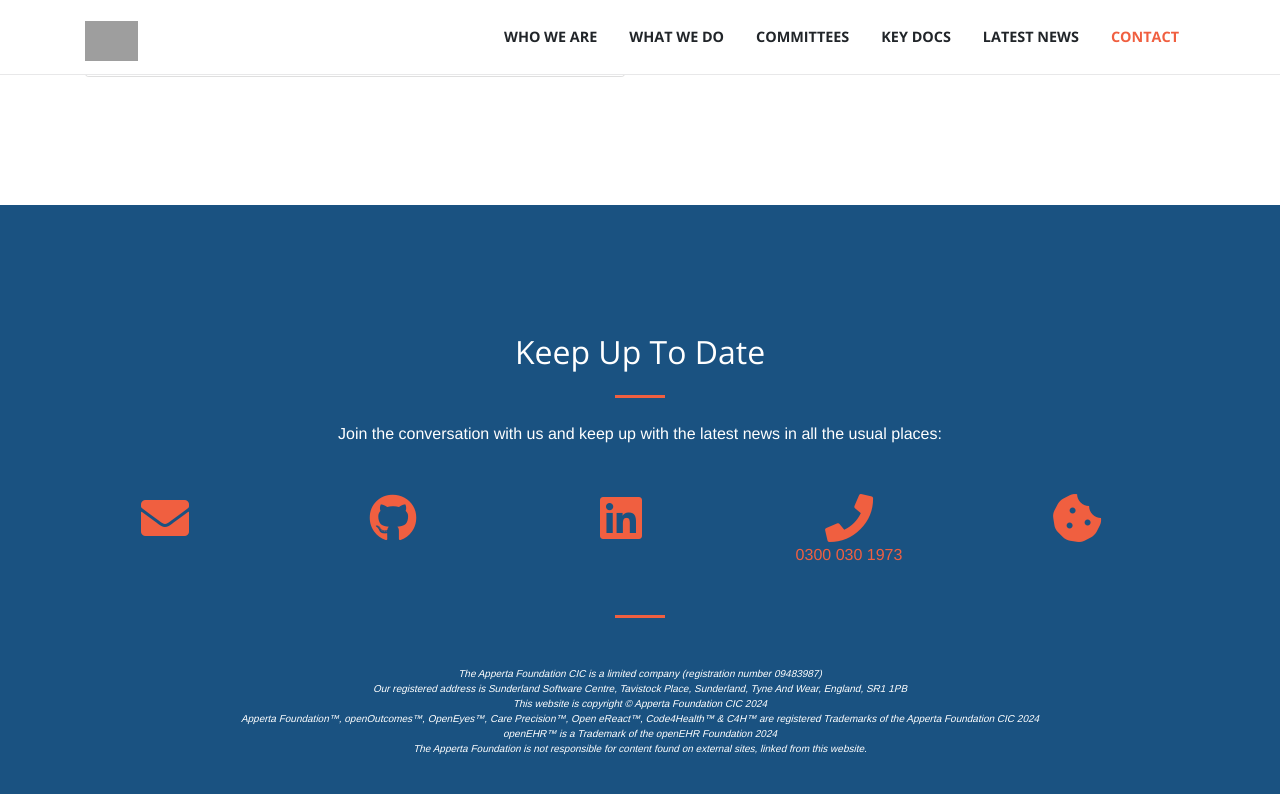
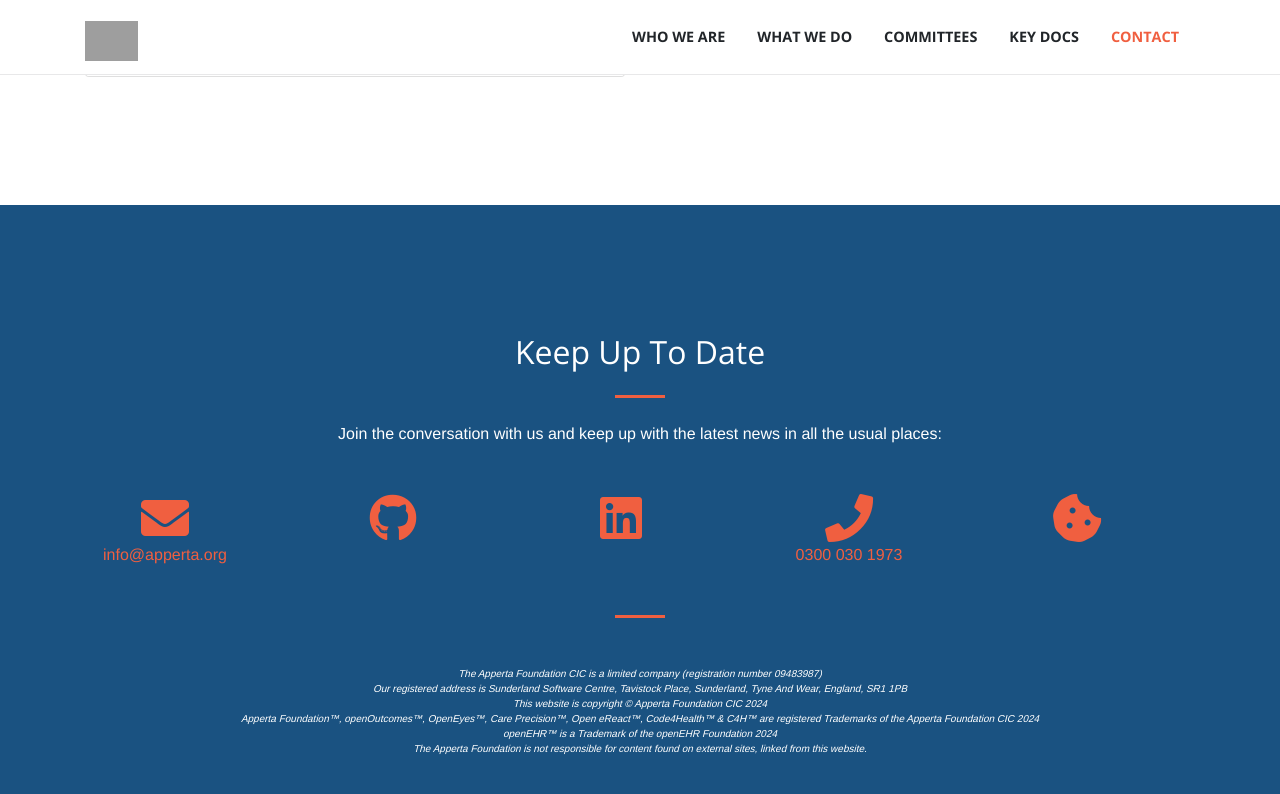
Before and after one commit to AppertaFoundation/apperta.org, a Jekyll site: the page built from index.html, in a window 1280 px wide and 900 px high, scrolled down 7314 px. Shown: the top 794 px of the window. Built offline with Jekyll 4.4.1, drawn with Linux system fonts in a browser that asks for light colours; nearby versions of some CDN libraries; some web fonts are replaced; grey boxes are pictures that could not be loaded.

Commit message:
update/content

```diff
--- a/_includes/footer.html
+++ b/_includes/footer.html
@@ -12,12 +12,13 @@
               <div class="row">
                 <div class="col-md-2 mr-auto text-center">
                    <a href="mailto:info@apperta.org" target="_blank" ><i class="fas fa-envelope fa-3x sr-contact"></i></a>
+                   <a href="mailto:info@apperta.org">info@apperta.org</a>
                 </div>
                 <div class="col-md-2 mr-auto text-center">
                     <a href="https://github.com/appertafoundation" target="_blank" > <i class="fab fa-github fa-3x sr-contact"></i></a>
                 </div>
                 <div class="col-md-2 mr-auto text-center">
-                    <a href="" target="_blank"><i class="fab fa-linkedin fa-3x sr-contact"></i></a>
+                    <a href="https://www.linkedin.com/company/the-apperta-foundation-c.i.c./" target="_blank"><i class="fab fa-linkedin fa-3x sr-contact"></i></a>
                 </div>
                 <div class="col-md-2 mr-auto text-center">
                   <a href="tel:0300 030 1973" class="icon"><i class="fas fa-phone fa-3x sr-contact"></i></a><br>
--- a/_includes/header.html
+++ b/_includes/header.html
@@ -22,9 +22,11 @@
             <li class="nav-item">
               <a class="nav-link js-scroll-trigger" href="#documents">Key Docs</a>
             </li>
-           <li class="nav-item">
+           <!--
+            <li class="nav-item">
               <a class="nav-link js-scroll-trigger" href="#news">Latest News</a>
             </li>
+            -->
             <li class="nav-item">
               <a class="nav-link js-scroll-trigger" href="#contact">Contact</a>
             </li>
--- a/_includes/page-footer.html
+++ b/_includes/page-footer.html
@@ -12,12 +12,13 @@
       <div class="row">
         <div class="col-md-2 mr-auto text-center">
            <a href="mailto:info@apperta.org" target="_blank" ><i class="fas fa-envelope fa-3x sr-contact"></i></a>
+           <a href="mailto:info@apperta.org">info@apperta.org</a>
         </div>
         <div class="col-md-2 mr-auto text-center">
             <a href="https://github.com/appertafoundation" target="_blank" > <i class="fab fa-github fa-3x sr-contact"></i></a>
         </div>
         <div class="col-md-2 mr-auto text-center">
-            <a href="" target="_blank"><i class="fab fa-linkedin fa-3x sr-contact"></i></a>
+            <a href="https://www.linkedin.com/company/the-apperta-foundation-c.i.c./" target="_blank"><i class="fab fa-linkedin fa-3x sr-contact"></i></a>
         </div>
         <div class="col-md-2 mr-auto text-center">
           <a href="tel:0300 030 1973" class="icon"><i class="fas fa-phone fa-3x sr-contact"></i></a><br>
--- a/_includes/page-header.html
+++ b/_includes/page-header.html
@@ -22,9 +22,11 @@
             <li class="nav-item">
               <a class="nav-link js-scroll-trigger" href="/#documents">Key Docs</a>
             </li>
-           <li class="nav-item">
+           <!--
+            <li class="nav-item">
               <a class="nav-link js-scroll-trigger" href="/#news">Latest News</a>
             </li>
+          -->
             <li class="nav-item">
               <a class="nav-link js-scroll-trigger" href="/#contact">Contact</a>
             </li>
```
